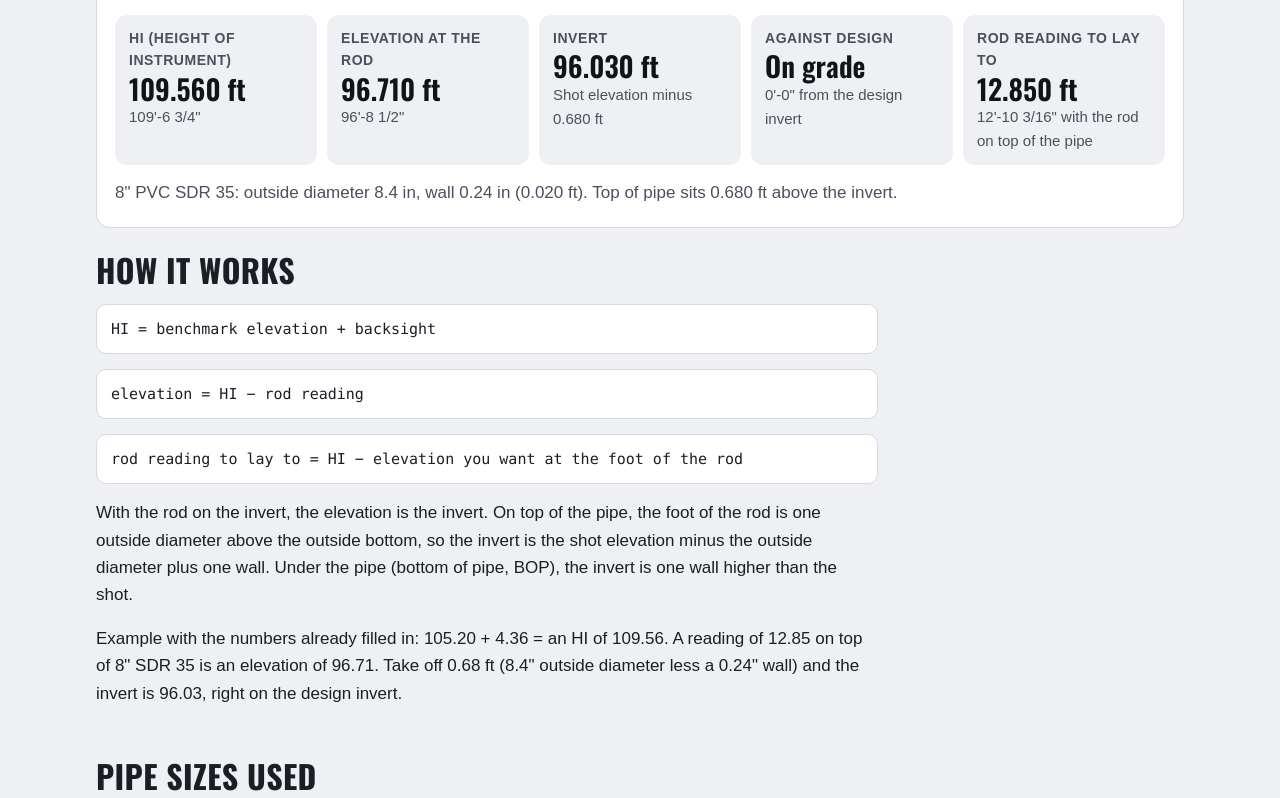
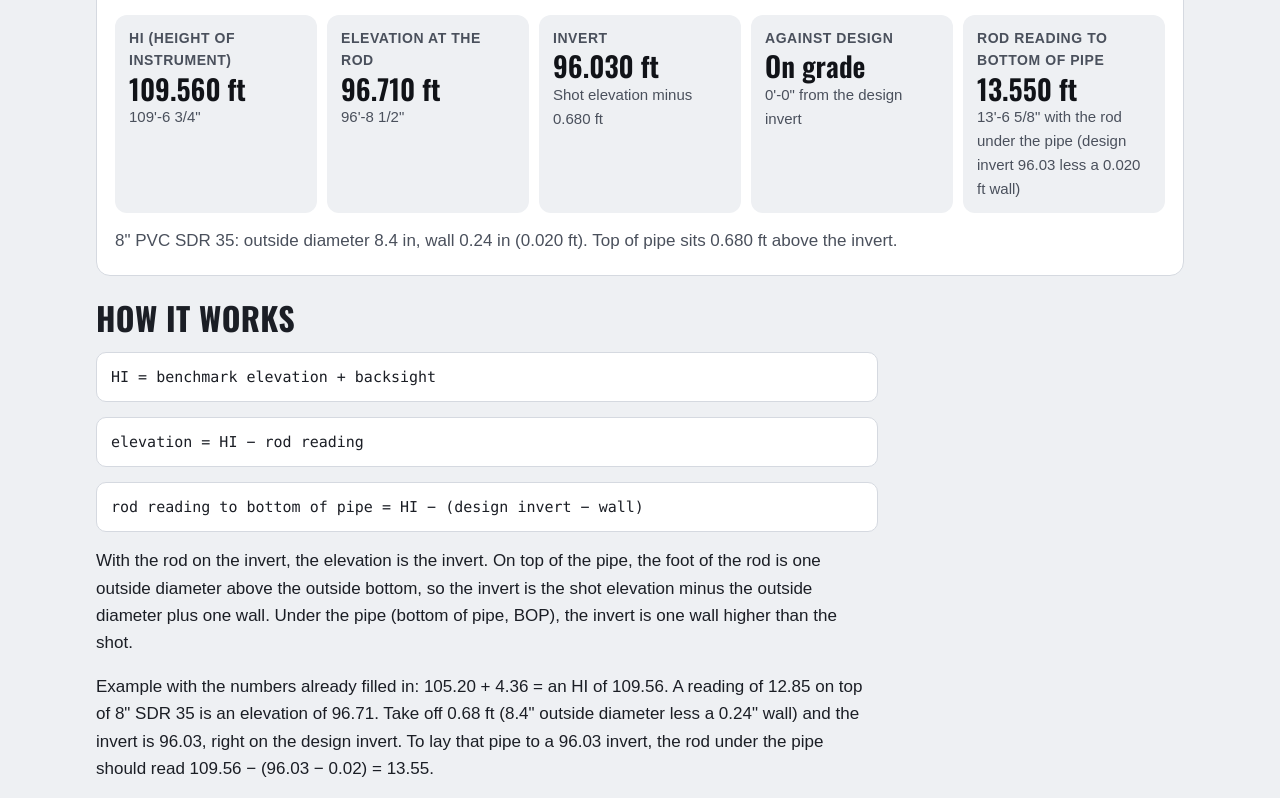
Before and after one commit to PipelayersBible/website, a plain HTML site: page tools/rod-reading-to-invert/index.html in a window 1280 px wide. Shown: the part 829-1627 px from the top of the page. Drawn offline with Linux system fonts and the light colour scheme.

Commit message:
Rod reading tool: answer is the rod reading to bottom of pipe (HI - (design invert - wall)) for any shot position; pipe choice always shown
Co-Authored-By: Claude Opus 5.5 <noreply@anthropic.com>
Claude-Session: https://claude.ai/code/session_012AuVFXAKJtbd3q3yBau6Wi

```diff
--- a/tools/rod-reading-to-invert/index.html
+++ b/tools/rod-reading-to-invert/index.html
@@ -134,9 +134,9 @@
 <h2>How it works</h2>
 <p class="formula">HI = benchmark elevation + backsight</p>
 <p class="formula">elevation = HI &minus; rod reading</p>
-<p class="formula">rod reading to lay to = HI &minus; elevation you want at the foot of the rod</p>
+<p class="formula">rod reading to bottom of pipe = HI &minus; (design invert &minus; wall)</p>
 <p>With the rod on the invert, the elevation is the invert. On top of the pipe, the foot of the rod is one outside diameter above the outside bottom, so the invert is the shot elevation minus the outside diameter plus one wall. Under the pipe (bottom of pipe, BOP), the invert is one wall higher than the shot.</p>
-<p>Example with the numbers already filled in: 105.20 + 4.36 = an HI of 109.56. A reading of 12.85 on top of 8" SDR 35 is an elevation of 96.71. Take off 0.68 ft (8.4" outside diameter less a 0.24" wall) and the invert is 96.03, right on the design invert.</p>
+<p>Example with the numbers already filled in: 105.20 + 4.36 = an HI of 109.56. A reading of 12.85 on top of 8" SDR 35 is an elevation of 96.71. Take off 0.68 ft (8.4" outside diameter less a 0.24" wall) and the invert is 96.03, right on the design invert. To lay that pipe to a 96.03 invert, the rod under the pipe should read 109.56 &minus; (96.03 &minus; 0.02) = 13.55.</p>
 <h2>Pipe sizes used</h2>
 <p>Outside diameters and walls come from the same tables the full app uses: PVC SDR 35 sewer pipe in 4" to 15" (outside diameters per ASTM D3034, wall = outside diameter &divide; 35) and PVC C900 DR18 in 4" to 12" (ductile iron outside diameters, wall = outside diameter &divide; 18). Those are minimum walls; real pipe runs a hair thicker, a few thousandths of a foot at most on these sizes. For any other pipe, put the rod on the invert or use your pipe's spec sheet.</p>
 <div class="note"><p>Shoot a second known point before you trust an HI. If two hubs give two different HIs, find out why before laying pipe. The <a href="/grade-and-cut-sheet-app/">full app</a> also handles architect's and Lenker rods and checks the HI against every hub you shoot.</p></div>
@@ -223,12 +223,12 @@ var PBT = (function () {
   var M = PBT;
   function calc() {
     var out = $('r-out'), where = radio('r-where'), key = $('r-pipe').value;
-    $('r-pipe-wrap').hidden = where === 'inv';
+    $('r-pipe-wrap').hidden = false; // the bottom-of-pipe reading needs the wall, wherever the shot was taken
     var bm = num('r-bm'), bs = num('r-bs'), fs = num('r-fs'), des = num('r-des');
     if ([bm, bs, fs, des].some(function (v) { return Number.isNaN(v); })) { out.innerHTML = msg('Check the numbers: one of them is not a number.', true); return; }
     if (bm === null || bs === null) { out.innerHTML = msg('Enter the benchmark elevation and the backsight reading on it.'); return; }
     if (bs < 0 || (fs !== null && fs < 0)) { out.innerHTML = msg('A rod reading can\'t be negative. A rod is read up from its foot.', true); return; }
-    var h = M.hi(bm, bs), p = where === 'inv' ? null : M.pipeFt(key);
+    var h = M.hi(bm, bs), p = M.pipeFt(key);
     var html = '<div class="answers">' + answer('HI (height of instrument)', M.fmt(h, 3) + ' ft', M.toArch(h), 'r-hi');
     if (fs !== null) {
       var e = M.elevFromRod(h, fs), inv = M.invertFromShot(e, where, key);
@@ -236,7 +236,7 @@ var PBT = (function () {
       html += answer('Invert', M.fmt(inv, 3) + ' ft', where === 'inv' ? 'Rod on the invert' : (where === 'top' ? 'Shot elevation minus ' + M.fmt(p.topFromInv, 3) + ' ft' : 'Shot elevation plus ' + M.fmt(p.wallFt, 3) + ' ft'), 'r-inv');
       if (des !== null) { var diff = inv - des; html += answer('Against design', Math.abs(diff) < 0.0005 ? 'On grade' : M.fmt(Math.abs(diff), 3) + ' ft ' + (diff > 0 ? 'high' : 'low'), M.toArch(Math.abs(diff)) + ' ' + (diff > 0 ? 'above' : diff < 0 ? 'below' : 'from') + ' the design invert', 'r-diff'); }
     }
-    if (des !== null) html += answer('Rod reading to lay to', M.fmt(M.targetReading(h, des, where, key), 3) + ' ft', M.toArch(M.targetReading(h, des, where, key)) + (where === 'inv' ? ' with the rod on the invert' : where === 'top' ? ' with the rod on top of the pipe' : ' with the rod under the pipe'), 'r-target');
+    if (des !== null) { var bopR = M.targetReading(h, des, 'bop', key); html += answer('Rod reading to bottom of pipe', M.fmt(bopR, 3) + ' ft', M.toArch(bopR) + ' with the rod under the pipe (design invert ' + M.fmt(des, 2) + ' less a ' + M.fmt(p.wallFt, 3) + ' ft wall)', 'r-target'); }
     html += '</div>';
     if (p) html += '<p class="msg">' + esc(p.name) + ': outside diameter ' + p.odIn + ' in, wall ' + p.wallIn + ' in (' + M.fmt(p.wallFt, 3) + ' ft). Top of pipe sits ' + M.fmt(p.topFromInv, 3) + ' ft above the invert.</p>';
     if (fs === null && des === null) html += msg('Add the rod reading at the new point, or a design invert, to keep going.');
```
